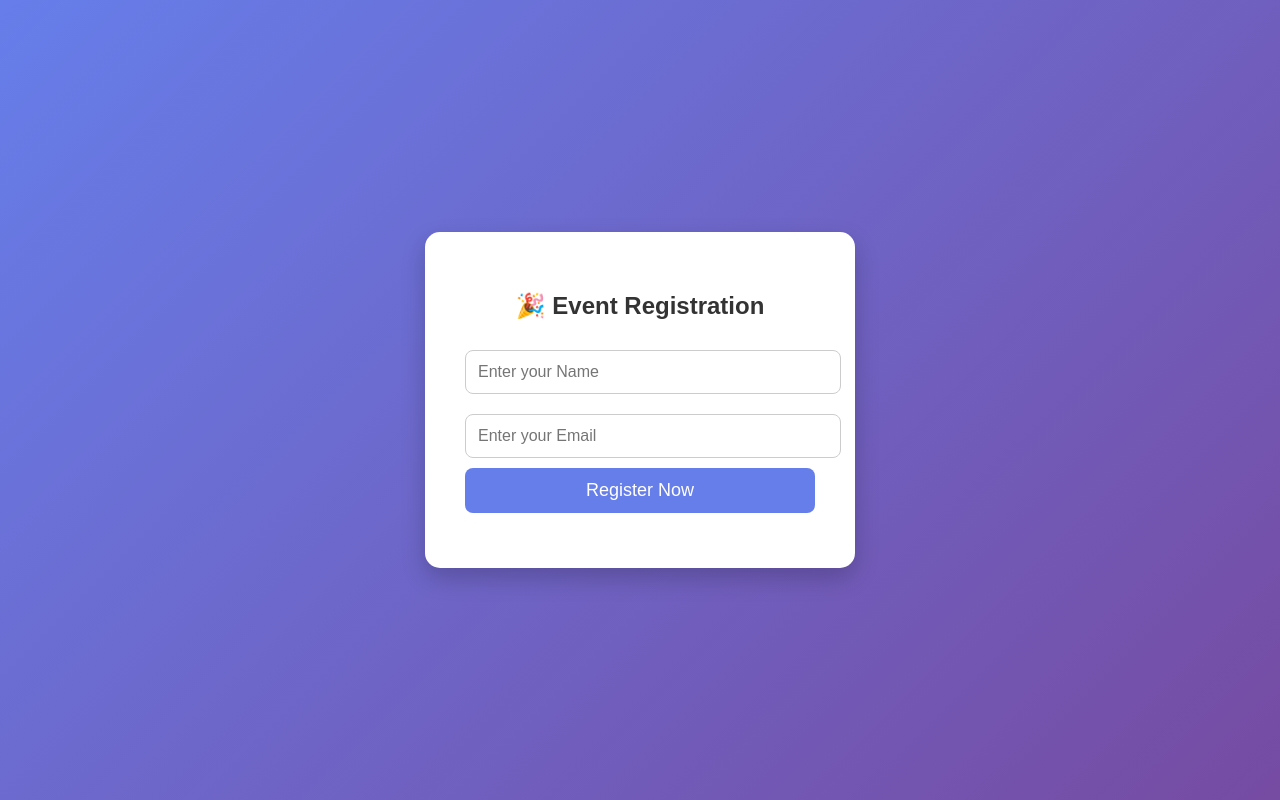
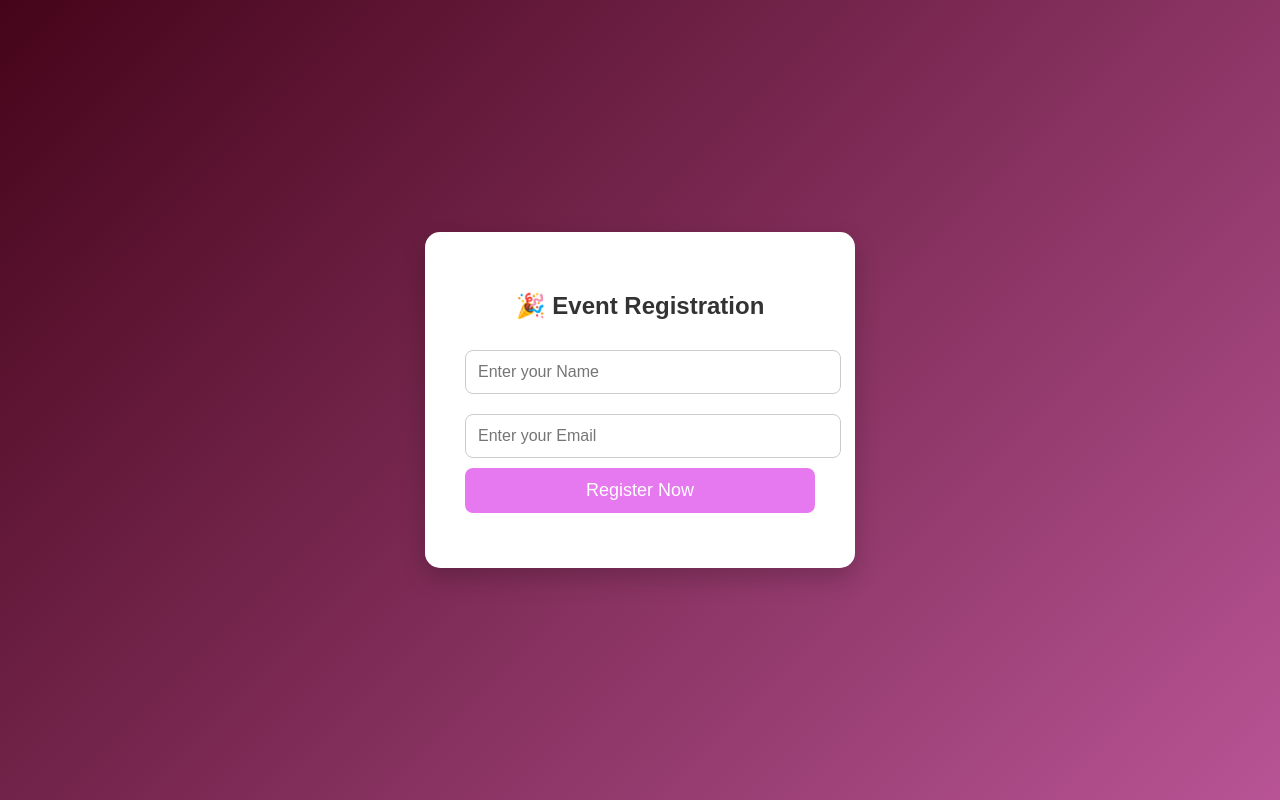
Before and after one commit to pranavtdhote/event-registration-devops, a Flask app: page / in a window 1280 px wide. Run offline with Flask 3, Linux system fonts and the light colour scheme.

Commit message:
Updated UI improvements

```diff
--- a/templates/register.html
+++ b/templates/register.html
@@ -10,7 +10,7 @@
 body {
 
 font-family: Arial, sans-serif;
-background: linear-gradient(135deg, #667eea, #764ba2);
+background: linear-gradient(135deg, #450419ff, #b85495ff);
 height: 100vh;
 display: flex;
 justify-content: center;
@@ -50,9 +50,9 @@ font-size: 16px;
 
 input:focus {
 
-border-color: #667eea;
+border-color: #360228;
 outline: none;
-box-shadow: 0 0 5px #667eea;
+box-shadow: 0 0 5px #be6fbf;
 
 }
 
@@ -60,7 +60,7 @@ button {
 
 width: 100%;
 padding: 12px;
-background: #667eea;
+background: #e779f0;
 border: none;
 color: white;
 font-size: 18px;
@@ -72,7 +72,7 @@ transition: 0.3s;
 
 button:hover {
 
-background: #5a67d8;
+background: #a3528b;
 transform: scale(1.05);
 
 }
```
